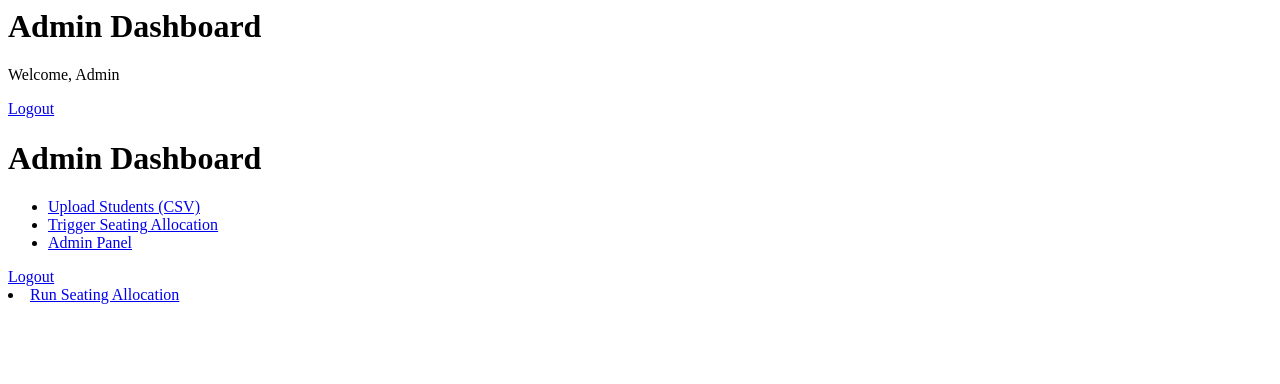
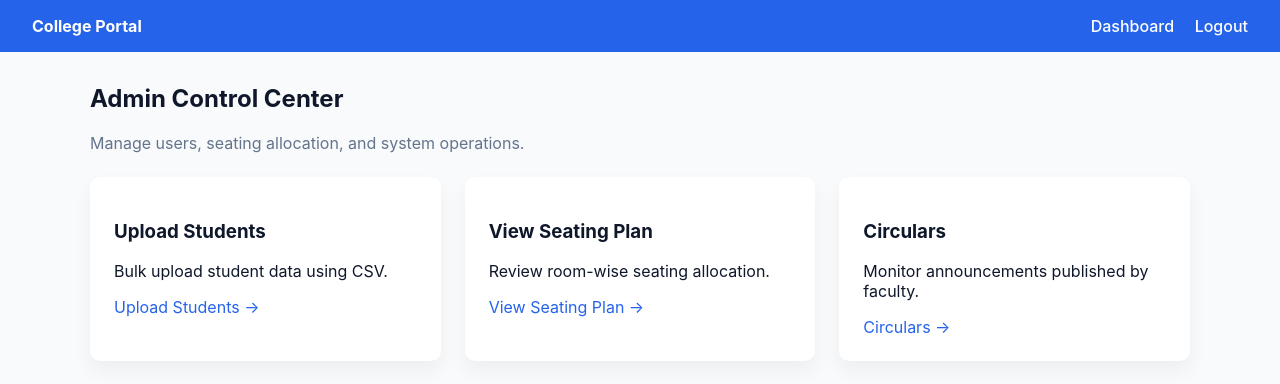
Before and after one commit to Aishi-Jain/College-Portal-Project, a Django app: page /admin-dashboard/ in a window 1280 px wide. Shown: the top 384 px of the page. Run offline with Django 4.2, Linux system fonts and the light colour scheme; the visitor is signed in with stand-in values (Sample User, id 1).

Commit message:
admin dashboard ui

```diff
--- a/college_portal_backend/college_portal_backend/urls.py
+++ b/college_portal_backend/college_portal_backend/urls.py
@@ -7,6 +7,9 @@ urlpatterns = [
     path('', views.login_view, name='login'),
     path('dashboard/', views.dashboard_redirect, name='dashboard'),
     path('admin-dashboard/', views.admin_dashboard, name='admin_dashboard'),
+    path('admin-view/seating/', views.admin_seating_view, name='admin_seating'),
+    path('admin-view/circulars/', views.admin_circulars, name='admin_circulars'),
+    path('admin-view/circulars/add/', views.admin_add_circular, name='admin_add_circulars'),
     path('faculty-dashboard/', views.faculty_dashboard, name='faculty_dashboard'),
     path('student-dashboard/', views.student_dashboard, name='student_dashboard'),
     path('logout/', views.logout_view, name='logout'),
--- a/college_portal_backend/portal/templates/admin_dashboard.html
+++ b/college_portal_backend/portal/templates/admin_dashboard.html
@@ -1,13 +1,32 @@
-<h1>Admin Dashboard</h1>
-<p>Welcome, Admin</p>
-<a href="/logout/">Logout</a>
-<h1>Admin Dashboard</h1>
+{% extends 'base.html' %}
 
-<ul>
-    <li><a href="/upload-students/">Upload Students (CSV)</a></li>
-    <li><a href="/trigger-seating/">Trigger Seating Allocation</a></li>
-    <li><a href="/admin/">Admin Panel</a></li>
-</ul>
+{% block title %}Admin Dashboard{% endblock %}
 
-<a href="/logout/">Logout</a>
-<li><a href="/allocate-seating/">Run Seating Allocation</a></li>
+{% block content %}
+<h2>Admin Control Center</h2>
+<p style="color:#64748B;">
+    Manage users, seating allocation, and system operations.
+</p>
+
+<div style="display:grid; grid-template-columns: repeat(auto-fit, minmax(260px, 1fr)); gap:24px; margin-top:24px;">
+
+    <div class="card">
+        <h3>Upload Students</h3>
+        <p>Bulk upload student data using CSV.</p>
+        <a href="/upload-students/">Upload Students →</a>
+    </div>
+
+    <div class="card">
+        <h3>View Seating Plan</h3>
+        <p>Review room-wise seating allocation.</p>
+        <a href="{% url 'admin_seating' %}" class="card-link"> View Seating Plan →</a>
+    </div>
+
+    <div class="card">
+        <h3>Circulars</h3>
+        <p>Monitor announcements published by faculty.</p>
+        <a href="{% url 'admin_circulars' %}">Circulars →</a>
+    </div>
+
+</div>
+{% endblock %}
--- a/college_portal_backend/portal/views.py
+++ b/college_portal_backend/portal/views.py
@@ -2,6 +2,33 @@ from django.shortcuts import render, redirect
 from django.contrib.auth import authenticate, login, logout
 from django.contrib.auth.decorators import login_required
 from .models import Student, Faculty, Marks, Circular, SeatingArrangement
+
+def generate_seating_allocation():
+    """
+    Pure seating allocation logic.
+    NO request, NO decorators.
+    """
+    SeatingArrangement.objects.all().delete()
+
+    students = Student.objects.order_by('roll_number')
+    classrooms = Classroom.objects.all().order_by('room_number')
+
+    seat_counter = 0
+    student_index = 0
+
+    for classroom in classrooms:
+        for seat in range(1, classroom.capacity + 1):
+            if student_index >= students.count():
+                return
+
+            SeatingArrangement.objects.create(
+                classroom=classroom,
+                student=students[student_index],
+                seat_number=seat
+            )
+
+            student_index += 1
+
 
 # LOGIN VIEW
 def login_view(request):
@@ -71,44 +98,54 @@ def upload_students(request):
     if not request.user.is_superuser:
         return redirect('login')
 
+    message = None
+
     if request.method == 'POST':
-        csv_file = request.FILES['file']
-        decoded_file = csv_file.read().decode('utf-8').splitlines()
-        reader = csv.DictReader(decoded_file)
 
-        created = 0
-        skipped = 0
+        # -------------------------------
+        # CASE 1: CSV UPLOAD
+        # -------------------------------
+        if 'file' in request.FILES:
+            csv_file = request.FILES['file']
+            decoded_file = csv_file.read().decode('utf-8').splitlines()
+            reader = csv.DictReader(decoded_file)
 
-        for row in reader:
-            username = row['username']
+            created = 0
+            skipped = 0
 
-            # ✅ CHECK IF USER ALREADY EXISTS
-            if User.objects.filter(username=username).exists():
-                skipped += 1
-                continue
+            for row in reader:
+                username = row['username']
 
-            # CREATE USER
-            user = User.objects.create_user(
-                username=username,
-                password=row['password']
-            )
+                if User.objects.filter(username=username).exists():
+                    skipped += 1
+                    continue
 
-            # CREATE STUDENT PROFILE
-            Student.objects.create(
-                user=user,
-                roll_number=row['roll_number'],
-                department=row['department'],
-                year=row['year'],
-                section=row['section']
-            )
+                user = User.objects.create_user(
+                    username=username,
+                    password=row['password']
+                )
 
-            created += 1
+                Student.objects.create(
+                    user=user,
+                    roll_number=row['roll_number'],
+                    department=row['department'],
+                    year=row['year'],
+                    section=row['section']
+                )
 
-        return HttpResponse(
-            f"Upload complete. Created: {created}, Skipped (already exists): {skipped}"
-        )
+                created += 1
 
-    return render(request, 'upload_students.html')
+            message = f"Upload complete. Created: {created}, Skipped: {skipped}"
+
+        # -------------------------------
+        # CASE 2: GENERATE SEATING
+        # -------------------------------
+        elif 'generate_seating' in request.POST:
+            generate_seating_allocation()
+            message = "Seating allocation generated successfully."
+
+    return render(request, 'upload_students.html', {'message': message})
+
 
 @login_required
 def trigger_seating(request):
@@ -193,6 +230,69 @@ def allocate_seating(request):
     return HttpResponse("Seating Allocation Completed Successfully")
 
 from .models import SeatingArrangement
+
+@login_required
+def admin_seating_view(request):
+    if not request.user.is_superuser:
+        return redirect('login')
+
+    allocations = SeatingArrangement.objects.select_related(
+        'student', 'classroom'
+    ).order_by('classroom__room_number', 'seat_number')
+
+    return render(request, 'admin_seating.html', {
+        'allocations': allocations
+    })
+
+@login_required
+def admin_circulars(request):
+    # 🔐 Only admins allowed
+    if not request.user.is_superuser:
+        return redirect('admin_dashboard')
+
+    if request.method == 'POST':
+        title = request.POST.get('title')
+        content = request.POST.get('content')
+        expiry_date = request.POST.get('expiry_date')
+
+        Circular.objects.create(
+            title=title,
+            content=content,
+            expiry_date=expiry_date,
+            created_by=request.user
+        )
+
+        # 🔁 Stay on same page after publish
+        return redirect('admin_circulars')
+
+    circulars = Circular.objects.all().order_by('-created_at')
+
+    return render(
+        request,
+        'admin_circulars.html',
+        {'circulars': circulars}
+    )
+
+@login_required
+def admin_add_circular(request):
+    if not request.user.is_superuser:
+        return redirect('admin_dashboard')
+
+    if request.method == 'POST':
+        title = request.POST.get('title')
+        content = request.POST.get('content')
+        expiry_date = request.POST.get('expiry_date')
+
+        Circular.objects.create(
+            title=title,
+            content=content,
+            expiry_date=expiry_date,
+            created_by=request.user
+        )
+
+        return redirect('admin_circulars')
+
+    return render(request, 'admin_add_circulars.html')
 
 @login_required
 def faculty_seating_view(request):
```
Also changed, not shown: college_portal_backend/portal/templates/admin_add_circulars.html (added, +35 -0 lines), college_portal_backend/portal/templates/admin_circulars.html (added, +31 -0 lines), college_portal_backend/portal/templates/admin_seating.html (added, +34 -0 lines), college_portal_backend/portal/templates/upload_students.html (+40 -5 lines).
